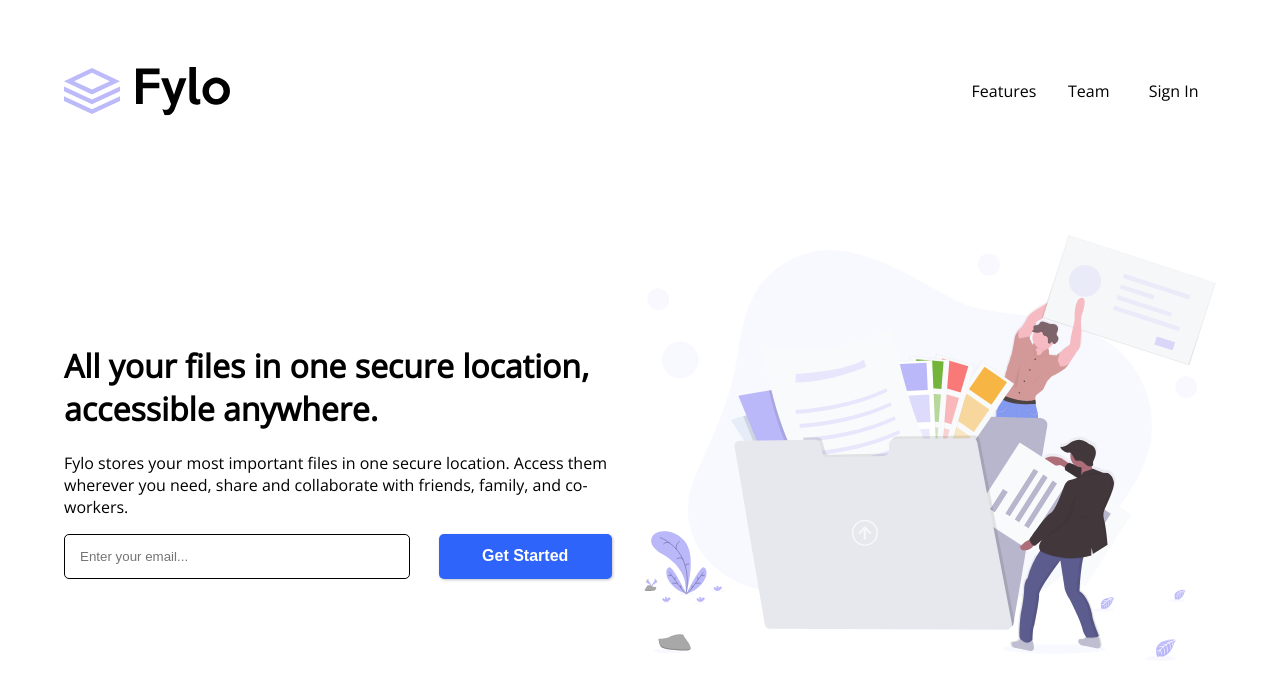
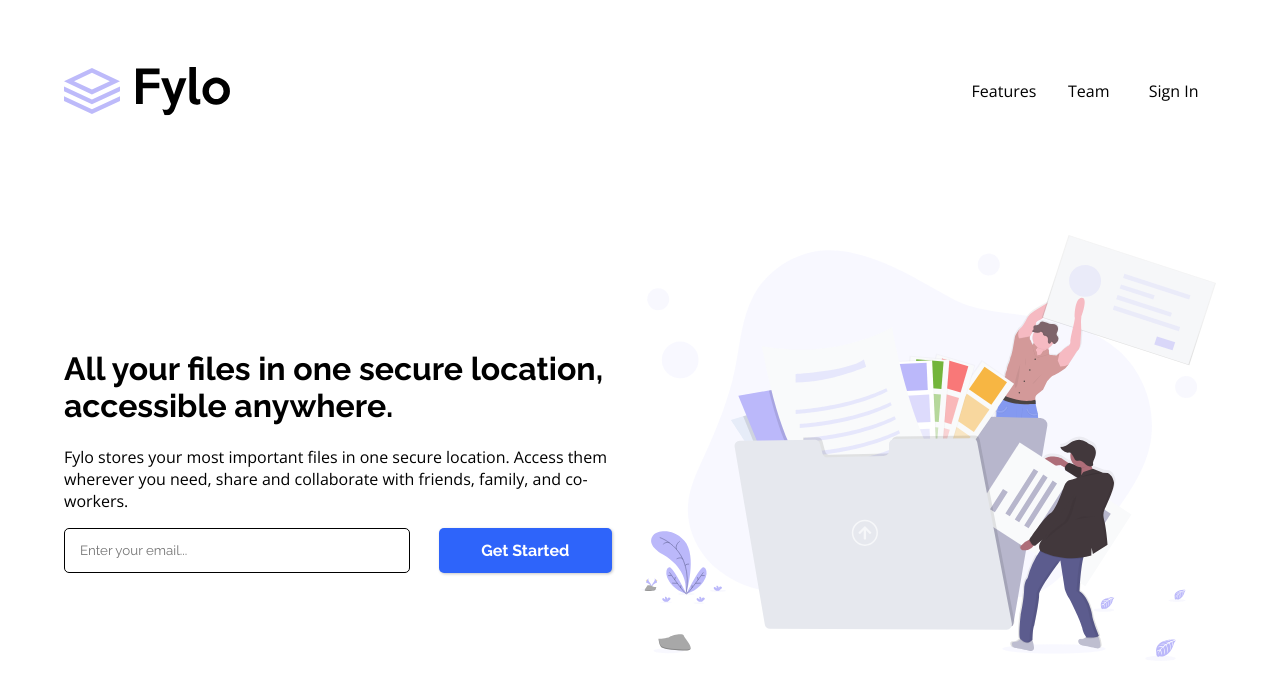
Before and after one commit to carlosmca44/FyloLandingPage, a React (Create React App) app: page / in a window 1280 px wide. Shown: the top 696 px of the page. Built offline with nearby package versions, Linux system fonts and the light colour scheme.

Commit message:
add font family to h1, button and input elemnet

```diff
--- a/src/App.css
+++ b/src/App.css
@@ -12,5 +12,9 @@ html, body {
     font-family: "Open Sans", "Roboto", sans-serif;
 }
 
+h1, button, input {
+    font-family: "Raleway", "Open Sans", "Roboto", sans-serif;
+}
+
 .attribution { font-size: 11px; text-align: center; }
 .attribution a { color: hsl(228, 45%, 44%); }
```
